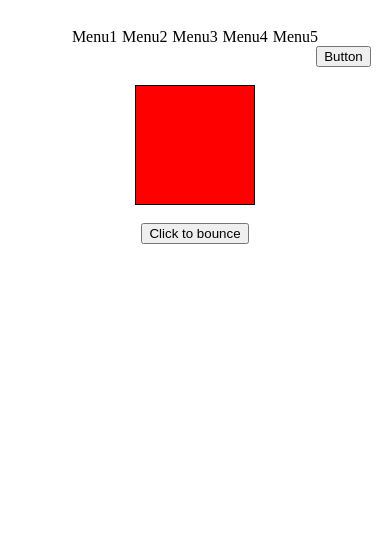
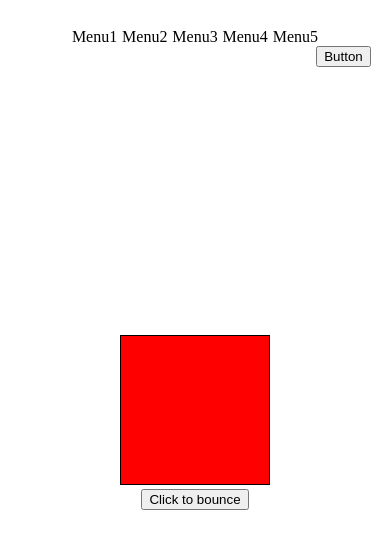
Before and after one commit to SancheCarlos/Test_Front-end, a plain HTML site: page index.html in a window 390 px wide. Drawn offline with Linux system fonts and the light colour scheme.

Commit message:
responsive design improved

```diff
--- a/index.html
+++ b/index.html
@@ -26,13 +26,10 @@
 		</ul>
 		<button id="topbar-button">Button</button>
 	</div>
-	<br />
-	<br />
-	<div class="centered">
+	<div class="allcentered">
 			<div id="square" class="initialmove"></div>
 			<br />
 			<button id="bounce" onclick="vertical_bounce()">Click to bounce</button>
-		</div>
 	</div>
 	<script type="text/javascript" src="animations.js"></script>
 </body>
--- a/styles.css
+++ b/styles.css
@@ -68,10 +68,19 @@ ul.topbar > div > li {
 #topbar-button {
 	float: right;
 }
+#square {
+	display: inline-block;
+	box-sizing: border-box;
+	width: 60%;
+	height: 60%;
+	margin: auto;
+	margin-top: 15%;
+}
+#bounce {
+	margin-bottom: 15%;
+}
 .initialmove {
 	box-sizing: border-box;
-	height: 120px;
-	width: 120px;
 	border: 1px solid black;
 	margin-left: auto;
 	margin-right: auto;
@@ -107,3 +116,19 @@ ul.topbar > div > li {
     50% {top: -15px;}
     to {top: 0px;}
 }
+.allcentered {
+	text-align: center;
+	display: table-cell;
+	vertical-align: middle;
+	width: 250px;
+	height: 250px;
+	top:0;
+    bottom: 0;
+    left: 0;
+    right: 0;
+    margin: auto;
+	position: absolute;
+}
+html, body {
+	height: 100%;
+}
```
